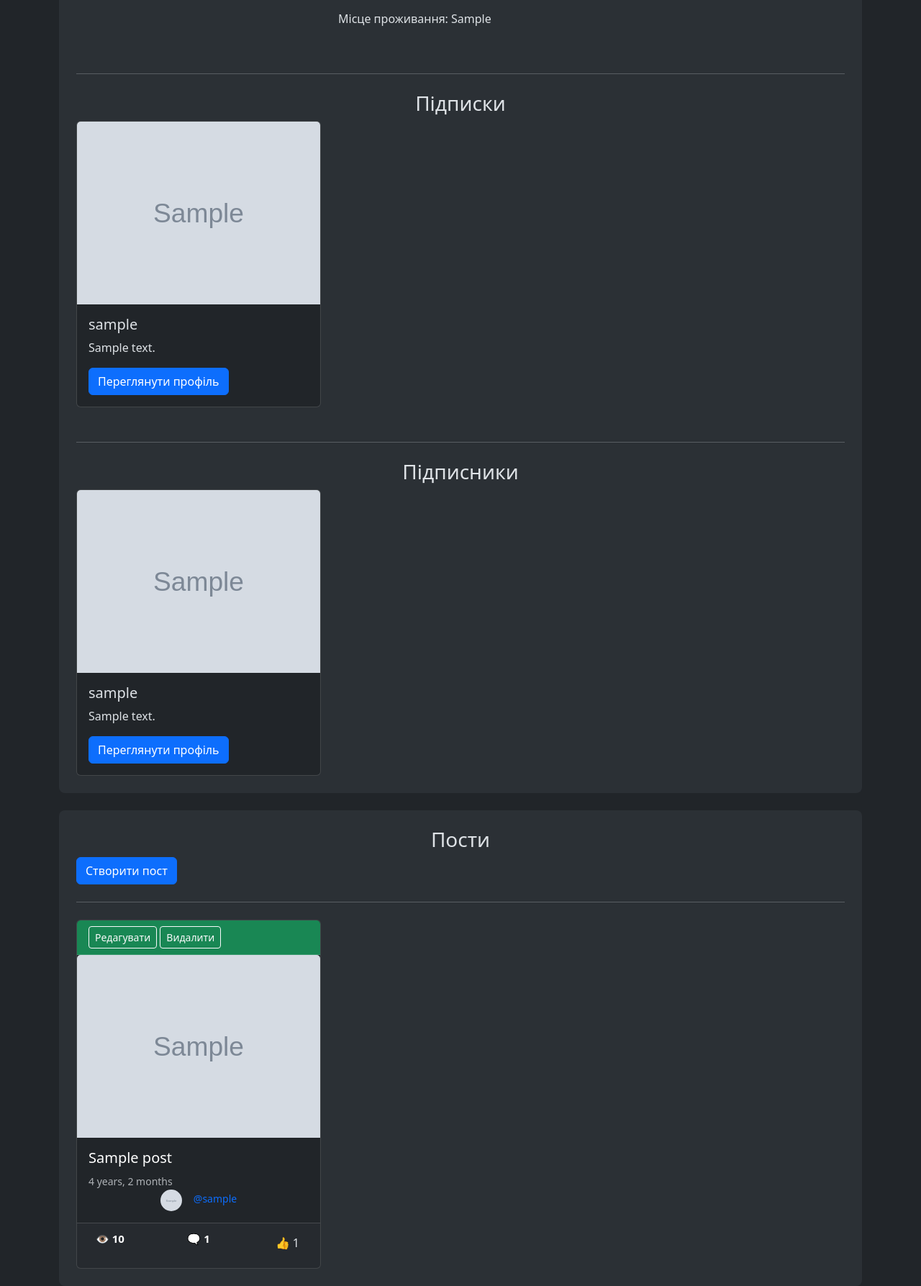
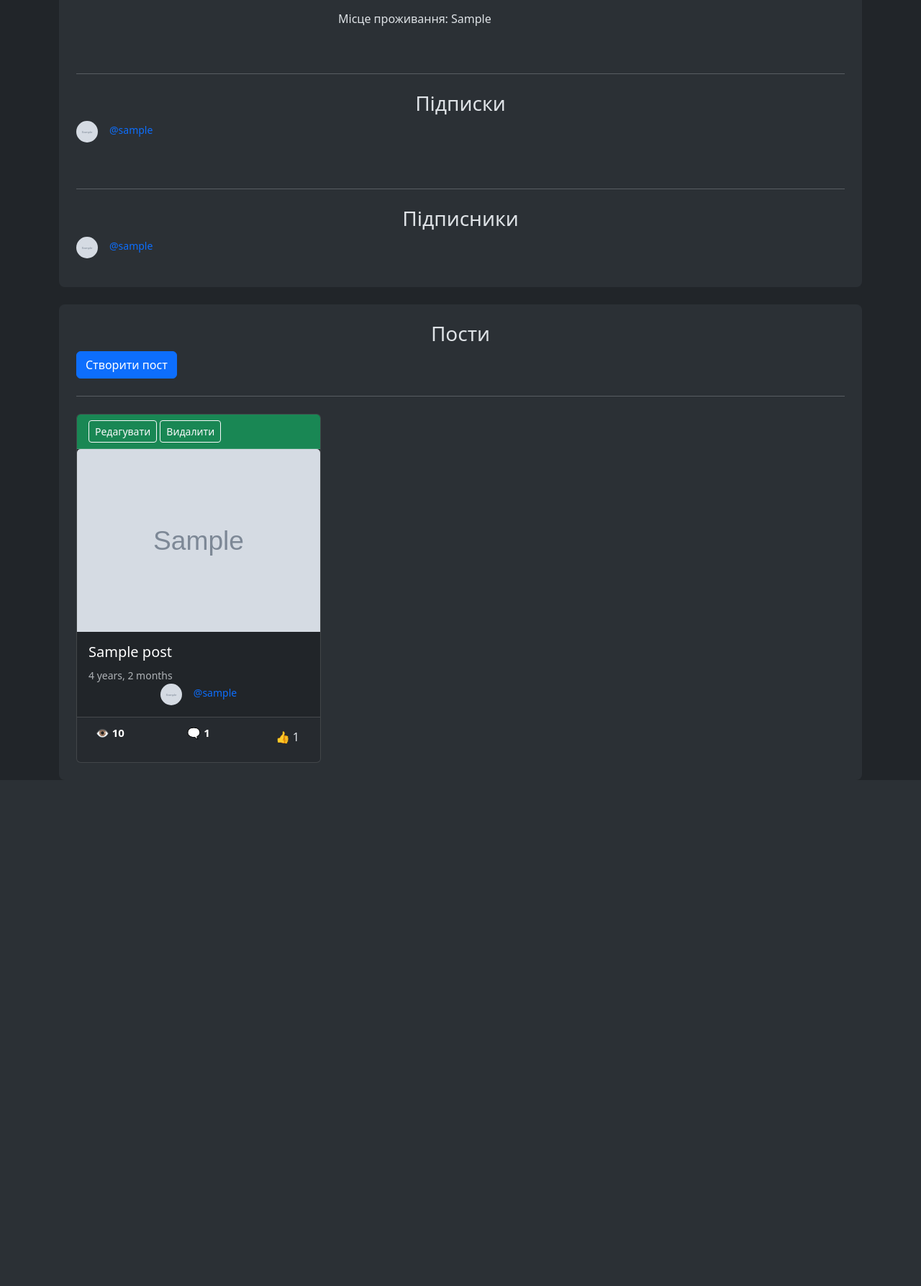
Before and after one commit to Dotpakc/SigmaPythonHub, a Django app: a page that uses apps/members/templates/members/profile.html in a window 1280 px wide. Shown: the part 524-2311 px from the top of the page at 72% size. After the commit the page ends 1584 px from the top, so only its background shows below. Run offline with Django 5.2, Linux system fonts and the light colour scheme; a user stored in the database is signed in; tables that the repository leaves empty hold one stand-in row (values such as "Sample post"); grey boxes marked "Sample" are stand-in pictures; parts of the project's set-up code (start-up, migrations or seed data) failed here and were passed over; some libraries are stand-ins or nearby versions.

Commit message:
Subscribe Profile

```diff
--- a/apps/blog/urls.py
+++ b/apps/blog/urls.py
@@ -6,6 +6,9 @@ app_name = 'blog'
 
 urlpatterns = [
     path('', views.index, name='index'),
+
+    path('search/', views.search, name='search'),
+
     path('<int:post_id>/', views.post, name='post'),
     path('create/', views.create, name='create'),
     path('<int:post_id>/comment/', views.comment, name='comment'),
--- a/apps/members/models.py
+++ b/apps/members/models.py
@@ -22,20 +22,23 @@ class Profile(models.Model):
 
     followers = models.ManyToManyField(User, related_name='following', blank=True)
 
+
     def follow(self, user):
         self.followers.add(user)
 
     def unfollow(self, user):
         self.followers.remove(user)
 
-    def is_following(self, user):
+    def is_following(self, user):#
         return user in self.followers.all()
 
     def get_followers(self):
         return self.followers.all()
     #fIX ME
+    # #Ця функція повертає всіх користувачів, які підписані на даного користувача
     def get_following(self):
-        return User.objects.filter(following__user=self.user)
+        print(Profile.objects.filter(followers=self.user))
+        return Profile.objects.filter(followers__in=[self.user])
 
 
     def get_avatar(self):
--- a/apps/members/templates/members/profile.html
+++ b/apps/members/templates/members/profile.html
@@ -45,20 +45,18 @@
           <hr class="my-4">
           <h3 class="text-center">Підписки</h3>
           <div class="row g-4">
-            {% for follower in profile.get_followers %}
-            <div class="col-12 col-md-4">
-              <div class="card">
-                <img src="{{follower.profile.get_avatar}}" class="card-img-top" alt="...">
-                <div class="card-body">
-                  <h5 class="card-title
-                  ">{{ follower.username }}</h5>
-                  <p class="card-text">{{ follower.profile.bio }}</p>
-                  <a href="{% url 'members:profile' follower.username %}" class="btn btn-primary">Переглянути профіль</a>
+            <ul class="list-unstyled">
+              {% for follower in profile.get_followers %}
+              <li><div class="d-flex align-items-left">
+                <img src="{{follower.profile.get_avatar}}" class="rounded-circle" alt="..." style="width: 30px; height: 30px;">
+                <a href="{% url 'members:profile' follower.username %}" class="text-decoration-none text-primary hover-underline">
+                    <small class="ms-3">@{{ follower.username }}</small>
+                </a>
+            </div>
+          </li>
+              {% endfor %}
+            </ul>
 
-                </div>
-              </div>
-            </div>
-            {% endfor %}
           </div>
         </div>
         {% endif %}
@@ -67,20 +65,17 @@
           <hr class="my-4">
           <h3 class="text-center">Підписники</h3>
           <div class="row g-4">
+            <ul class="list-unstyled">
             {% for follower in profile.get_following %}
-            <div class="col-12 col-md-4">
-              <div class="card">
-                <img src="{{follower.profile.get_avatar}}" class="card-img-top" alt="...">
-                <div class="card-body">
-                  <h5 class="card-title
-                  ">{{ follower.username }}</h5>
-                  <p class="card-text">{{ follower.profile.bio }}</p>
-                  <a href="{% url 'members:profile' follower.username %}" class="btn btn-primary">Переглянути профіль</a>
-
-                </div>
-              </div>
-            </div>
+            <li><div class="d-flex align-items-left">
+              <img src="{{follower.get_avatar}}" class="rounded-circle" alt="..." style="width: 30px; height: 30px;">
+              <a href="{% url 'members:profile' follower.user.username %}" class="text-decoration-none text-primary hover-underline">
+                  <small class="ms-3">@{{ follower.user.username }}</small>
+              </a>
+          </div>
+        </li>
             {% endfor %}
+          </ul>
           </div>
         </div>
         {% endif %}
--- a/apps/members/urls.py
+++ b/apps/members/urls.py
@@ -7,9 +7,10 @@ urlpatterns = [
     path('login/', login_view, name='login'),
     path('logout/', logout_view, name='logout'),
     path('signup/', signup_view, name='signup'),
+
+    path('profile/update/', profile_update_view, name='profile_update'),
+
     path('profile/<str:username>', profile_view, name='profile'),
-    path('profile/', profile_view, name='profile'),
-    path('profile/update/', profile_update_view, name='profile_update'),
     path('profile/<str:username>/follow/', follow_view, name='follow'),
 
     path('search/', search_view, name='search_profile'),
--- a/apps/members/views.py
+++ b/apps/members/views.py
@@ -21,7 +21,7 @@ def login_view(request):
             if user is not None:
                 login(request, user)
                 messages.success(request, f'Ви увійшли як {username}')
-                return redirect('members:profile')
+                return redirect('members:profile', username=username)
     else:
         form = AuthenticationForm()
     return render(request, 'members/login.html', {'form': form})
@@ -46,7 +46,7 @@ def signup_view(request):
             Profile.objects.create(user=user)
             login(request, user)
             messages.success(request, f'Ви успішно зареєструвалися як {user.username}')
-            return redirect('members:profile')
+            return redirect('members:profile', username=user.username)
     else:
         form = UserCreateForm()
     return render(request, 'members/signup.html', {'form': form})
@@ -54,7 +54,9 @@ def signup_view(request):
 @login_required
 def profile_view(request, username=None):
     if username is None:
-        username = request.user.username
+        username = request.user
+
+
     if request.user.username == username:
         form_create_post = PostForm()
         user_form = UserUpdateForm(instance=request.user)
```
Also changed, not shown: lol.py (added, +14 -0 lines), apps/blog/views.py (line endings or trailing spaces).
